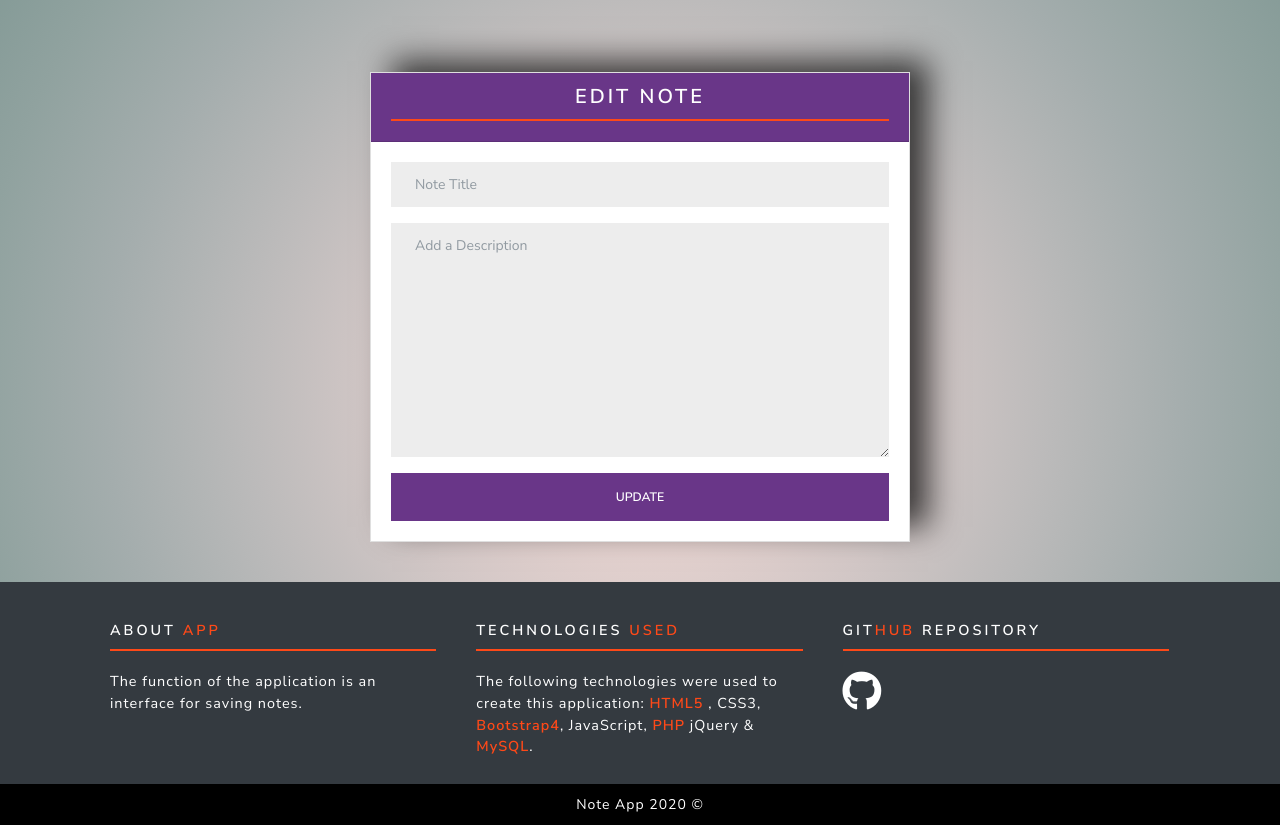
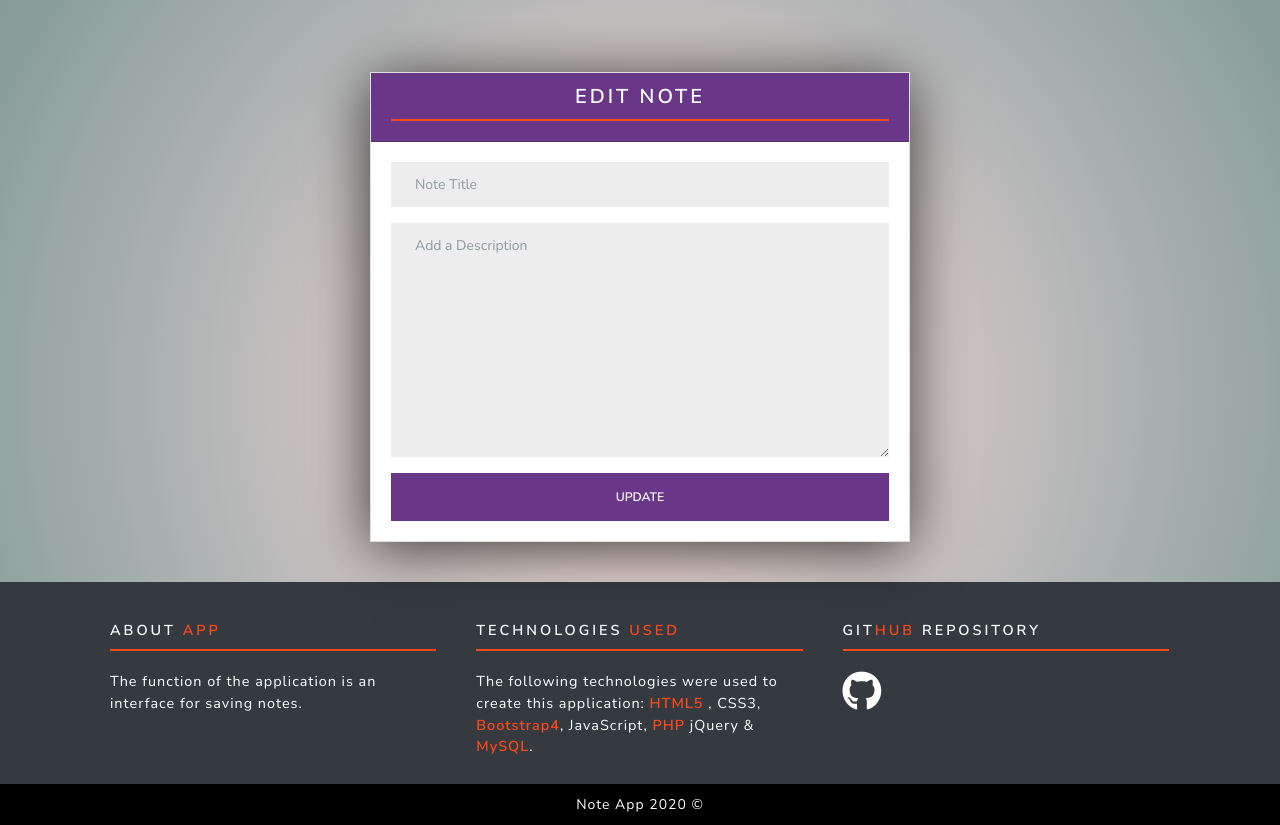
Before and after one commit to santigp258/Notes-Application, a PHP site: page /edit.php in a window 1280 px wide. Shown: the part 97-922 px from the top of the page. Run offline with PHP 8.4, Linux system fonts and the light colour scheme; data that the repository does not hold is empty.

Commit message:
detail box-shadow

```diff
--- a/edit.php
+++ b/edit.php
@@ -29,7 +29,7 @@ if (isset($_POST['update'])) {
   <!--APPLICATION-->
   <div id="App" class="row pt-5">
     <div class="col-md-6 cont" style="text-align:center; margin: 0 auto">
-      <div class="card box mt-4 card-child">
+      <div class="card box-notes mt-4 card-child">
         <div class="card-header head-edit">
           <h4 class="h4-edit">Edit Note</h4>
         </div>
```
